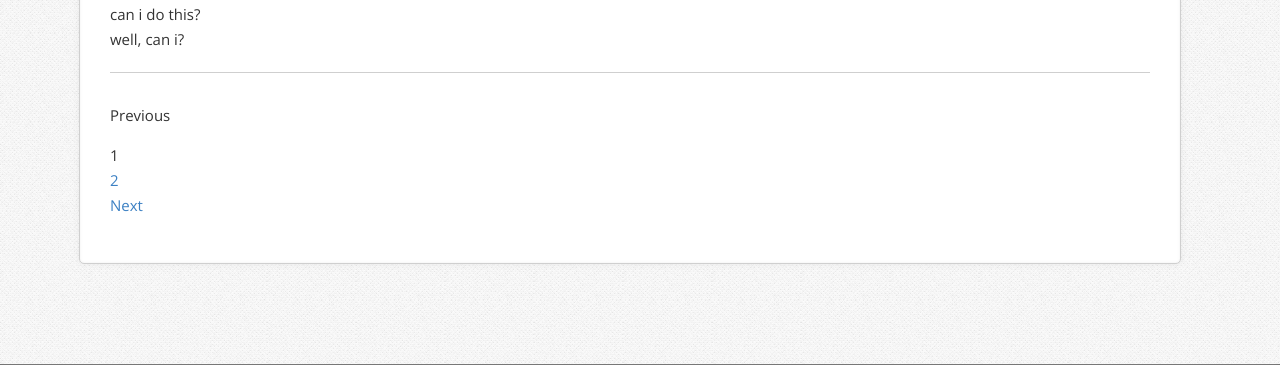
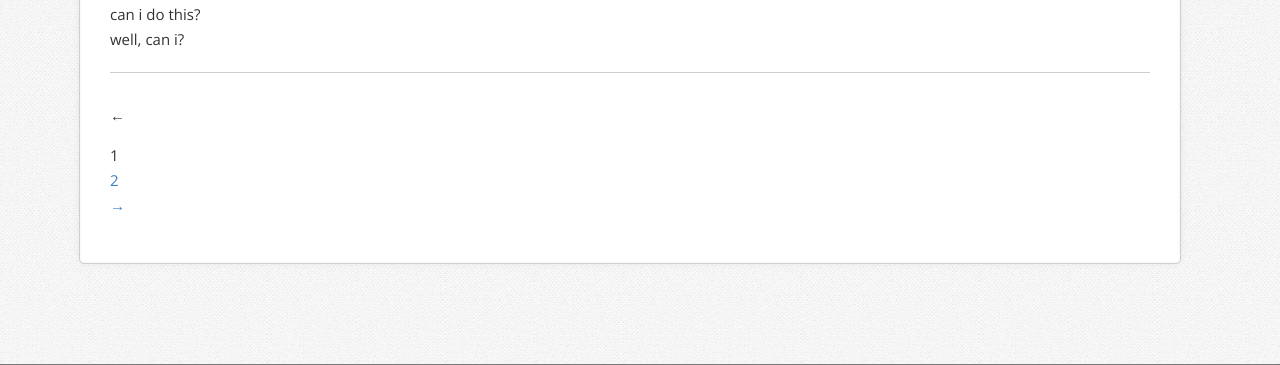
Before and after one commit to superbigtree/today-seattle-io, a Jekyll site: the page built from index.html, in a window 1280 px wide. Shown: the part 323-688 px from the top of the page. Built offline with Jekyll 4.4.1, drawn with Linux system fonts in a browser that asks for light colours; nearby versions of some CDN libraries; the list of posts is cut into pages by our own code; grey boxes are pictures that could not be loaded.

```diff
--- a/_layouts/default.html
+++ b/_layouts/default.html
@@ -11,9 +11,9 @@
     <meta name="viewport" content="width=device-width, initial-scale=1.0">
 
     <link href='http://fonts.googleapis.com/css?family=Open+Sans:300italic,400italic,600italic,700italic,800italic,400,300,600,700,800' rel='stylesheet' type='text/css'>
-    <link rel="stylesheet" href="css/simple-styles.css"/>
-    <link rel="stylesheet" href="css/app.css"/>
-    <script src="js/modernizr.min.js"></script>
+    <link rel="stylesheet" href="/css/simple-styles.css"/>
+    <link rel="stylesheet" href="/css/app.css"/>
+    <script src="/js/modernizr.min.js"></script>
   </head>
   <body>
     <nav class="top-bar">
@@ -56,7 +56,7 @@
 
     <script src="//ajax.googleapis.com/ajax/libs/jquery/1.8.2/jquery.min.js"></script>
     <script>window.jQuery || document.write('<script src="/js/jquery-1.8.2.min.js"><\/script>')</script>
-    <script src="js/app.js"></script>
+    <script src="/js/app.js"></script>
 
     <!-- Google Analytics: change UA-XXXXX-X to be your site's ID. -->
     <script>
--- a/index.html
+++ b/index.html
@@ -19,14 +19,14 @@ layout: default
   {% if paginator.previous_page %}
   <p class="previous">
     {% if paginator.previous_page == 1 %}
-    <a href="/">Previous</a>
+    <a href="/">&larr;</a>
     {% else %}
-    <a href="/page{{paginator.previous_page}}">Previous</a>
+    <a href="/page{{paginator.previous_page}}">&larr;</a>
     {% endif %}
   </p>
   {% else %}
   <p class="previous disabled">
-    <span>Previous</span>
+    <span>&larr;</span>
   </p>
   {% endif %}
 
@@ -52,11 +52,11 @@ layout: default
 
   {% if paginator.next_page %}
   <p class="next">
-    <a href="/page{{paginator.next_page}}">Next</a>
+    <a href="/page{{paginator.next_page}}">&rarr;</a>
   </p>
   {% else %}
   <p class="next disabled">
-    <span>Next</span>
+    <span>&rarr;</span>
   </p>
   {% endif %}
 
```
Also changed, not shown: 4 other files.
